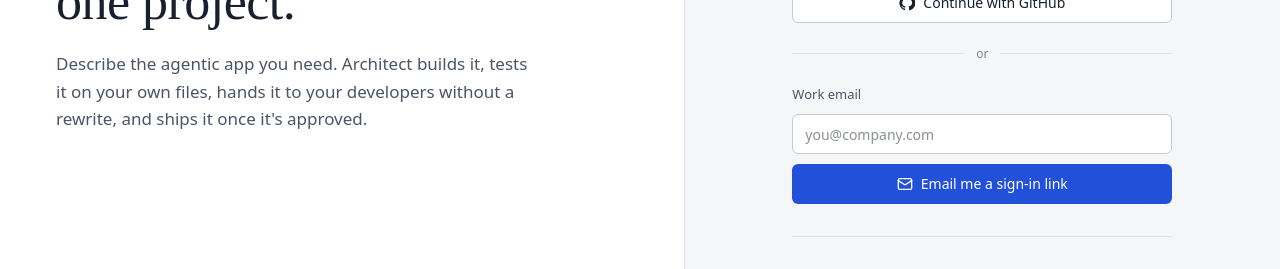
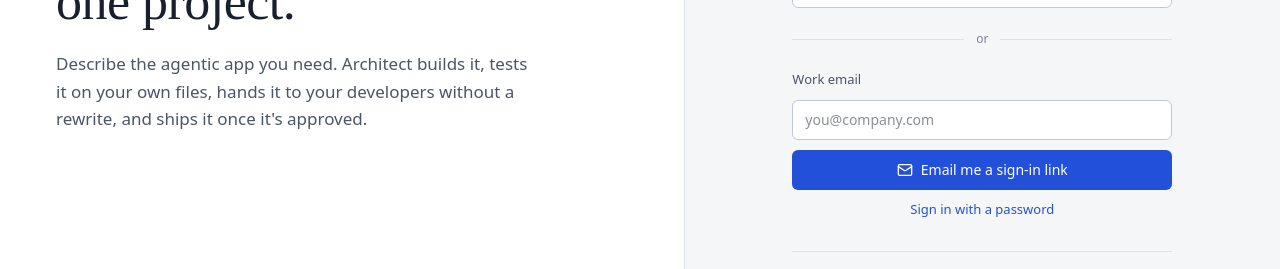
Before and after one commit to CIC4DA/Alpha, a Next.js app: page /login in a window 1280 px wide. Shown: the part 323-592 px from the top of the page. Built offline with nearby package versions, Linux system fonts and the light colour scheme; no server answers.

Commit message:
Password sign-in for test accounts

```diff
--- a/src/app/login/page.tsx
+++ b/src/app/login/page.tsx
@@ -35,9 +35,11 @@ function GitHubIcon() {
 }
 
 export default function LoginPage() {
-  const { ready, user, configured, signInWithProvider, signInWithEmail, startDemo } = useAuth();
+  const { ready, user, configured, signInWithProvider, signInWithEmail, signInWithPassword, startDemo } = useAuth();
   const router = useRouter();
   const [email, setEmail] = useState("");
+  const [password, setPassword] = useState("");
+  const [usePassword, setUsePassword] = useState(false);
   const [sent, setSent] = useState(false);
   const [error, setError] = useState<string | null>(null);
   const [busy, setBusy] = useState(false);
@@ -58,7 +60,14 @@ export default function LoginPage() {
   const emailLink = async (e: React.FormEvent) => {
     e.preventDefault();
     if (!email.includes("@")) return setError("Enter your work email address.");
+    setError(null);
     setBusy(true);
+    if (usePassword) {
+      const err = await signInWithPassword(email.trim(), password);
+      setBusy(false);
+      if (err) setError(err); // on success the session change sends you to Home
+      return;
+    }
     const err = await signInWithEmail(email);
     setBusy(false);
     if (err) setError(err);
@@ -140,9 +149,34 @@ export default function LoginPage() {
                     placeholder="you@company.com"
                     className="h-10 rounded-md border border-line-strong bg-surface px-3 text-sm outline-none focus:border-blue"
                   />
-                  <Button type="submit" variant="primary" disabled={busy} className="w-full">
-                    <Mail size={16} /> Email me a sign-in link
+                  {usePassword && (
+                    <>
+                      <label htmlFor="password" className="text-[13px] font-medium text-ink-2">
+                        Password
+                      </label>
+                      <input
+                        id="password"
+                        type="password"
+                        autoComplete="current-password"
+                        value={password}
+                        onChange={(e) => setPassword(e.target.value)}
+                        className="h-10 rounded-md border border-line-strong bg-surface px-3 text-sm outline-none focus:border-blue"
+                      />
+                    </>
+                  )}
+                  <Button type="submit" variant="primary" disabled={busy || (usePassword && !password)} className="w-full">
+                    {usePassword ? (busy ? "Signing in" : "Sign in") : <><Mail size={16} /> Email me a sign-in link</>}
                   </Button>
+                  <button
+                    type="button"
+                    onClick={() => {
+                      setUsePassword((v) => !v);
+                      setError(null);
+                    }}
+                    className="text-center text-[13px] text-blue hover:underline"
+                  >
+                    {usePassword ? "Email me a link instead" : "Sign in with a password"}
+                  </button>
                 </form>
               )}
             </div>
--- a/src/lib/auth.tsx
+++ b/src/lib/auth.tsx
@@ -14,6 +14,7 @@ type AuthState = {
   configured: boolean;
   signInWithProvider: (provider: "google" | "github") => Promise<string | null>;
   signInWithEmail: (email: string) => Promise<string | null>;
+  signInWithPassword: (email: string, password: string) => Promise<string | null>;
   startDemo: () => void;
   signOut: () => Promise<void>;
 };
@@ -84,6 +85,15 @@ export function AuthProvider({ children }: { children: React.ReactNode }) {
     return error ? error.message : null;
   }, []);
 
+  // Password sign-in exists for shared test accounts (a reviewer can't receive a magic link).
+  const signInWithPassword = useCallback(async (email: string, password: string) => {
+    const sb = getSupabase();
+    if (!sb) return "Sign-in isn't configured. Use demo mode.";
+    const { error } = await sb.auth.signInWithPassword({ email, password });
+    if (error?.message === "Invalid login credentials") return "That email and password don't match an account.";
+    return error ? error.message : null;
+  }, []);
+
   const startDemo = useCallback(() => {
     const demo: User = { id: "demo-user", email: "demo@architect.local", name: "Demo builder" };
     localStorage.setItem(DEMO_KEY, JSON.stringify(demo));
@@ -102,8 +112,8 @@ export function AuthProvider({ children }: { children: React.ReactNode }) {
   }, [mode]);
 
   const value = useMemo(
-    () => ({ ready, user, mode, configured: supabaseConfigured, signInWithProvider, signInWithEmail, startDemo, signOut }),
-    [ready, user, mode, signInWithProvider, signInWithEmail, startDemo, signOut],
+    () => ({ ready, user, mode, configured: supabaseConfigured, signInWithProvider, signInWithEmail, signInWithPassword, startDemo, signOut }),
+    [ready, user, mode, signInWithProvider, signInWithEmail, signInWithPassword, startDemo, signOut],
   );
   return <AuthContext.Provider value={value}>{children}</AuthContext.Provider>;
 }
```
